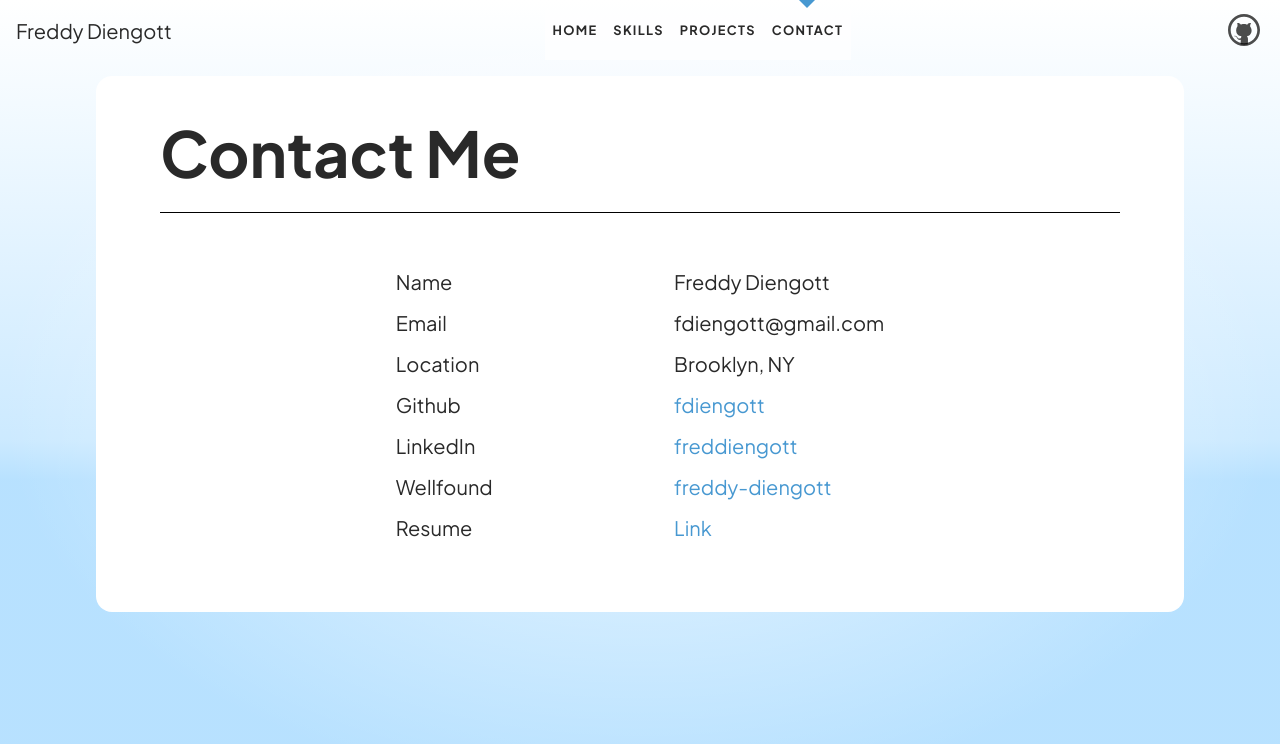
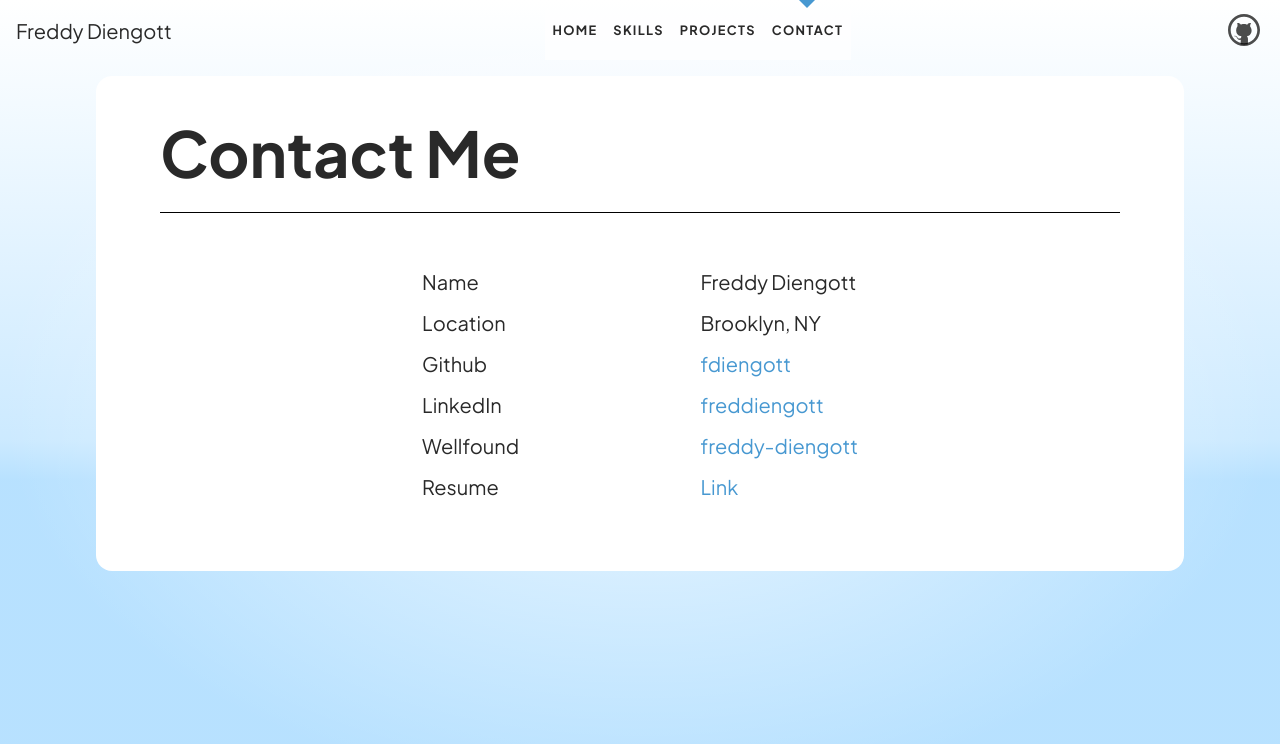
Before and after one commit to fdiengott/portfolio-svelte, a SvelteKit app: page /contact in a window 1280 px wide. Shown: the top 744 px of the page. Built offline with nearby package versions, Linux system fonts and the light colour scheme.

Commit message:
remove public email

```diff
--- a/src/routes/contact/+page.svelte
+++ b/src/routes/contact/+page.svelte
@@ -9,7 +9,6 @@
 
 	const rows = [
 		{ label: 'Name', value: 'Freddy Diengott' },
-		{ label: 'Email', value: 'fdiengott@gmail.com' },
 		{ label: 'Location', value: 'Brooklyn, NY' },
 		{ label: 'Github', value: { link: 'https://github.com/fdiengott', text: 'fdiengott' } },
 		{ label: 'LinkedIn', value: { link: 'https://www.linkedin.com/in/freddiengott/', text: 'freddiengott' } },
```
